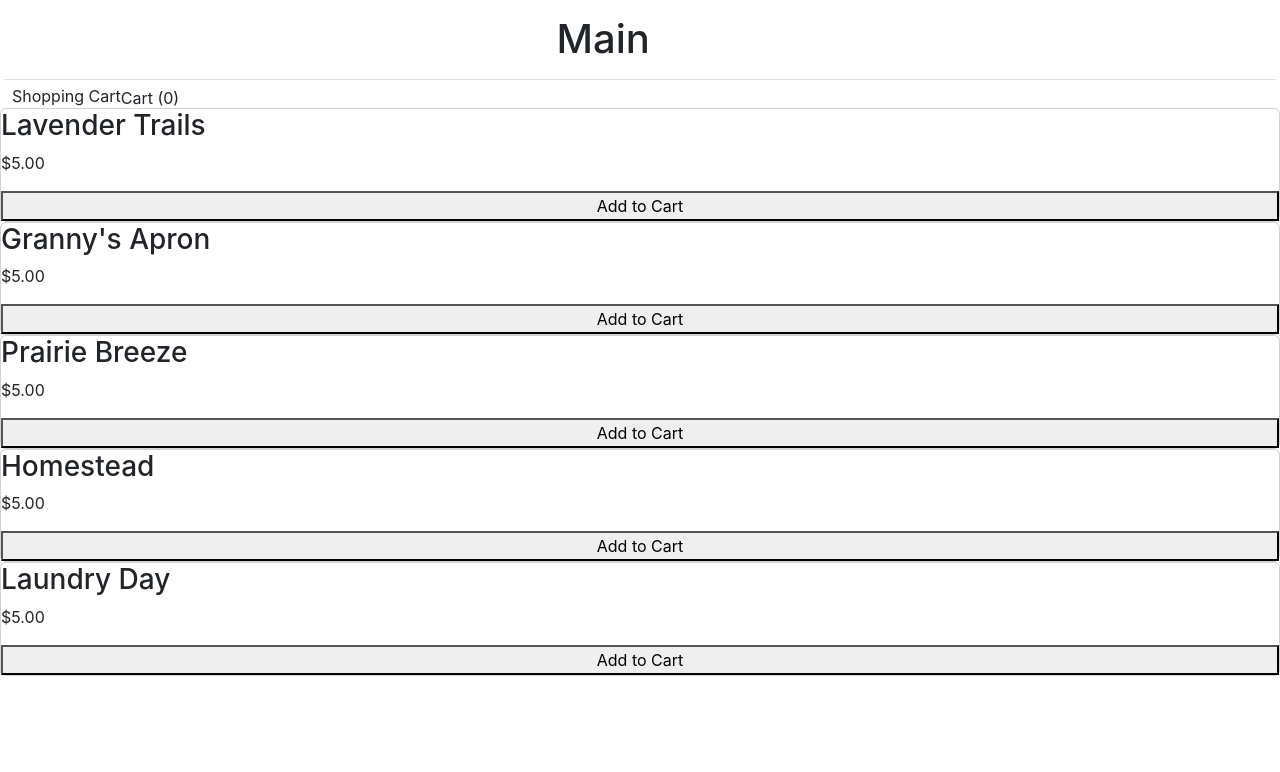
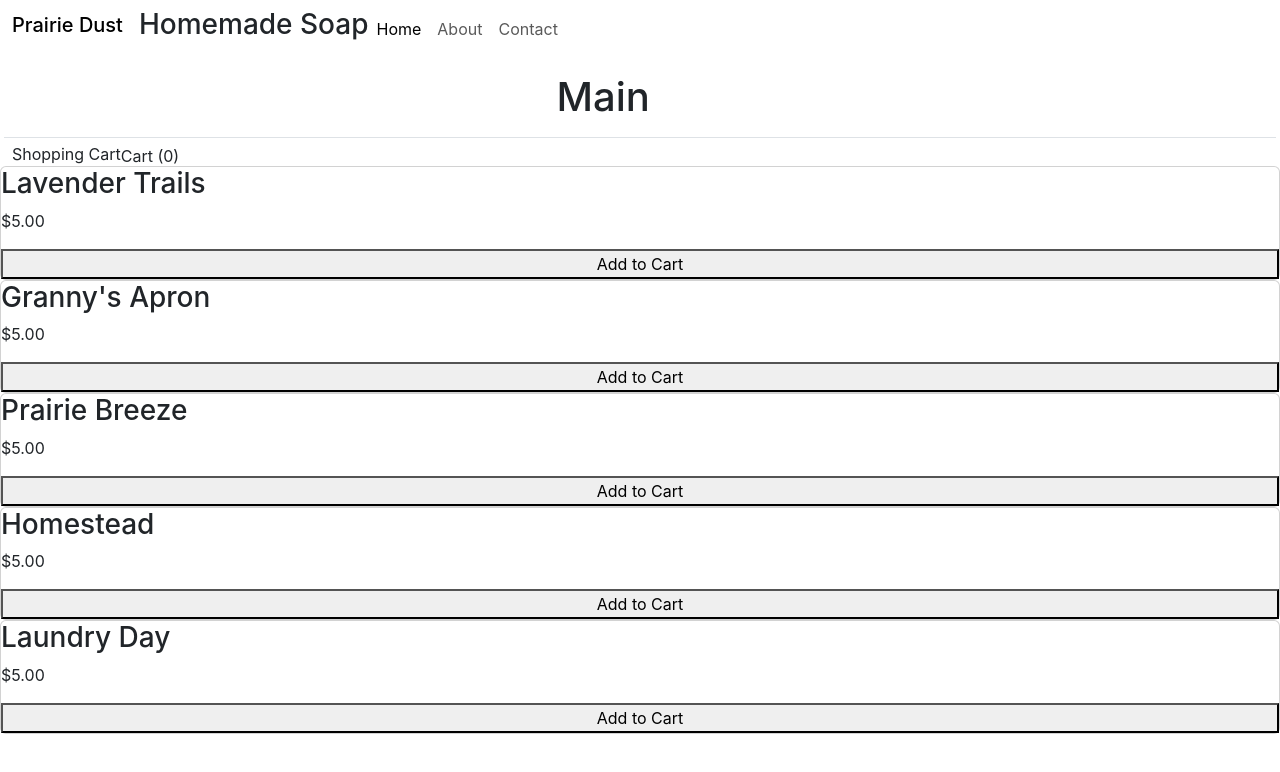
Before and after one commit to mhyneman8/prairie-dust, a React (Create React App) app: page / in a window 1280 px wide. Shown: the top 772 px of the page. Built offline with nearby package versions, Linux system fonts and the light colour scheme.

Commit message:
change class to functional

```diff
--- a/src/App.js
+++ b/src/App.js
@@ -1,13 +1,20 @@
-import React, { Component } from 'react';
+import React from 'react';
 import './App.css';
 import StoreView from './components/store-view/store-view';
+import Navbar from './components/navbar/navbar';
+// import AboutView from './components/about-view/about-view';
+// import { Router, Route } from 'react-router-dom';
+// import StoreView from './components/store-view/store-view';
 
-class App extends Component {
-  render() {
+function App() {
+  // const [itemCount, setItemCount] = useState(0);
     return (
-      <StoreView />
+      <React.Fragment>
+        <Navbar />
+        <StoreView />
+      </React.Fragment>
 
     );
-  }
 }
+
 export default App;
```
